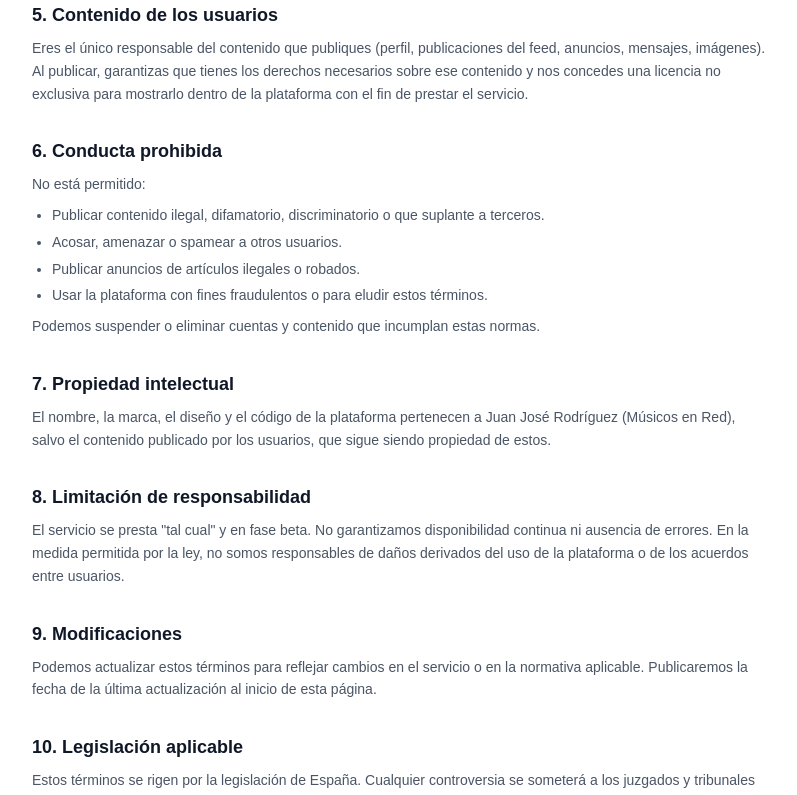
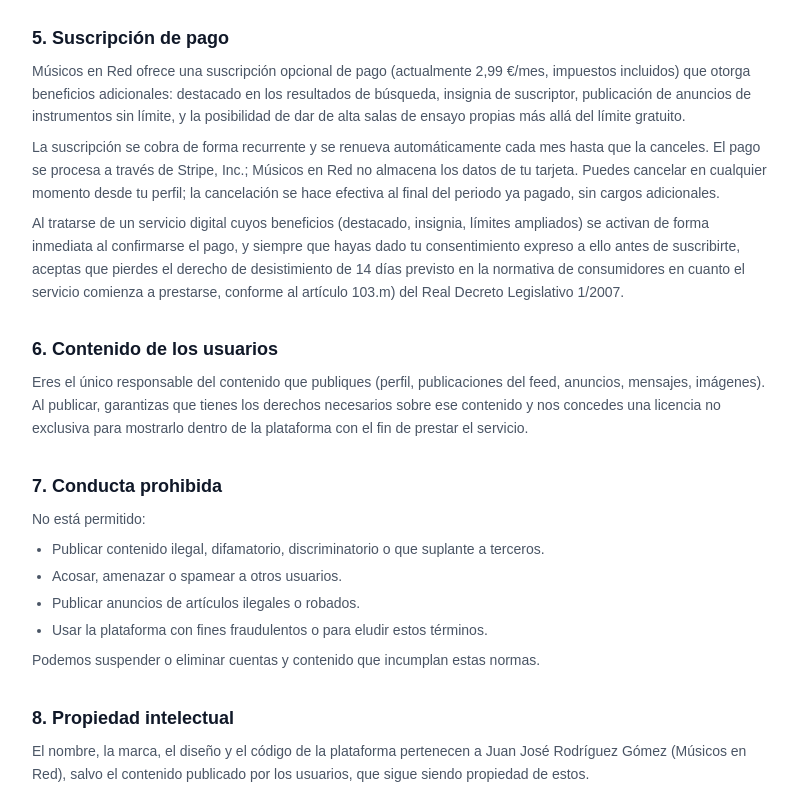
Before and after one commit to juancts/musicos-en-red, a Next.js app: page /terminos in a window 1280 px wide. Shown: the part 880-1675 px from the top of the page, without its empty margins (240-1037 px from the left). Built offline with nearby package versions, Linux system fonts and the light colour scheme; no server answers.

Commit message:
Add fiscal data and subscription terms to legal pages
Populate NIF/domicilio in lib/legal.ts and add a "Suscripción de pago"
section to Términos covering price, billing/cancellation, and the
14-day withdrawal-right waiver for the paid subscription.

```diff
--- a/app/terminos/page.tsx
+++ b/app/terminos/page.tsx
@@ -8,7 +8,7 @@ export default function TerminosPage() {
   return (
     <div className="max-w-3xl mx-auto px-4 py-16">
       <h1 className="text-3xl font-semibold text-gray-900 mb-2">Términos y condiciones de uso</h1>
-      <p className="text-sm text-gray-400 mb-10">Última actualización: 17 de julio de 2026</p>
+      <p className="text-sm text-gray-400 mb-10">Última actualización: 24 de julio de 2026</p>
 
       <div className="space-y-8 text-sm text-gray-600 leading-relaxed">
         <section>
@@ -67,7 +67,33 @@ export default function TerminosPage() {
         </section>
 
         <section>
-          <h2 className="text-lg font-semibold text-gray-900 mb-2">5. Contenido de los usuarios</h2>
+          <h2 className="text-lg font-semibold text-gray-900 mb-2">5. Suscripción de pago</h2>
+          <p className="mb-2">
+            Músicos en Red ofrece una suscripción opcional de pago (actualmente 2,99 €/mes,
+            impuestos incluidos) que otorga beneficios adicionales: destacado en los resultados
+            de búsqueda, insignia de suscriptor, publicación de anuncios de instrumentos sin
+            límite, y la posibilidad de dar de alta salas de ensayo propias más allá del límite
+            gratuito.
+          </p>
+          <p className="mb-2">
+            La suscripción se cobra de forma recurrente y se renueva automáticamente cada mes
+            hasta que la canceles. El pago se procesa a través de Stripe, Inc.; Músicos en Red no
+            almacena los datos de tu tarjeta. Puedes cancelar en cualquier momento desde tu
+            perfil; la cancelación se hace efectiva al final del periodo ya pagado, sin cargos
+            adicionales.
+          </p>
+          <p>
+            Al tratarse de un servicio digital cuyos beneficios (destacado, insignia, límites
+            ampliados) se activan de forma inmediata al confirmarse el pago, y siempre que hayas
+            dado tu consentimiento expreso a ello antes de suscribirte, aceptas que pierdes el
+            derecho de desistimiento de 14 días previsto en la normativa de consumidores en
+            cuanto el servicio comienza a prestarse, conforme al artículo 103.m) del Real Decreto
+            Legislativo 1/2007.
+          </p>
+        </section>
+
+        <section>
+          <h2 className="text-lg font-semibold text-gray-900 mb-2">6. Contenido de los usuarios</h2>
           <p>
             Eres el único responsable del contenido que publiques (perfil, publicaciones del
             feed, anuncios, mensajes, imágenes). Al publicar, garantizas que tienes los derechos
@@ -77,7 +103,7 @@ export default function TerminosPage() {
         </section>
 
         <section>
-          <h2 className="text-lg font-semibold text-gray-900 mb-2">6. Conducta prohibida</h2>
+          <h2 className="text-lg font-semibold text-gray-900 mb-2">7. Conducta prohibida</h2>
           <p className="mb-2">No está permitido:</p>
           <ul className="list-disc pl-5 space-y-1">
             <li>Publicar contenido ilegal, difamatorio, discriminatorio o que suplante a terceros.</li>
@@ -91,7 +117,7 @@ export default function TerminosPage() {
         </section>
 
         <section>
-          <h2 className="text-lg font-semibold text-gray-900 mb-2">7. Propiedad intelectual</h2>
+          <h2 className="text-lg font-semibold text-gray-900 mb-2">8. Propiedad intelectual</h2>
           <p>
             El nombre, la marca, el diseño y el código de la plataforma pertenecen a{" "}
             {DATOS_LEGALES.nombreResponsable}, salvo el contenido publicado por los usuarios, que
@@ -100,7 +126,7 @@ export default function TerminosPage() {
         </section>
 
         <section>
-          <h2 className="text-lg font-semibold text-gray-900 mb-2">8. Limitación de responsabilidad</h2>
+          <h2 className="text-lg font-semibold text-gray-900 mb-2">9. Limitación de responsabilidad</h2>
           <p>
             El servicio se presta &quot;tal cual&quot; y en fase beta. No garantizamos
             disponibilidad continua ni ausencia de errores. En la medida permitida por la ley, no
@@ -110,7 +136,7 @@ export default function TerminosPage() {
         </section>
 
         <section>
-          <h2 className="text-lg font-semibold text-gray-900 mb-2">9. Modificaciones</h2>
+          <h2 className="text-lg font-semibold text-gray-900 mb-2">10. Modificaciones</h2>
           <p>
             Podemos actualizar estos términos para reflejar cambios en el servicio o en la
             normativa aplicable. Publicaremos la fecha de la última actualización al inicio de
@@ -119,7 +145,7 @@ export default function TerminosPage() {
         </section>
 
         <section>
-          <h2 className="text-lg font-semibold text-gray-900 mb-2">10. Legislación aplicable</h2>
+          <h2 className="text-lg font-semibold text-gray-900 mb-2">11. Legislación aplicable</h2>
           <p>
             Estos términos se rigen por la legislación de {DATOS_LEGALES.pais}. Cualquier
             controversia se someterá a los juzgados y tribunales competentes conforme a dicha
@@ -128,7 +154,7 @@ export default function TerminosPage() {
         </section>
 
         <section>
-          <h2 className="text-lg font-semibold text-gray-900 mb-2">11. Contacto</h2>
+          <h2 className="text-lg font-semibold text-gray-900 mb-2">12. Contacto</h2>
           <p>
             Para cualquier duda sobre estos términos, escríbenos a{" "}
             <a href={`mailto:${DATOS_LEGALES.email}`} className="text-emerald-600 hover:underline">
--- a/lib/legal.ts
+++ b/lib/legal.ts
@@ -1,10 +1,10 @@
 // Datos del responsable del proyecto, usados en Términos, Privacidad y Contacto.
 // Completar cuando estén disponibles (dominio propio, constitución de empresa, etc).
 export const DATOS_LEGALES = {
-  nombreResponsable: "Juan José Rodríguez (Músicos en Red)",
+  nombreResponsable: "Juan José Rodríguez Gómez (Músicos en Red)",
   email: "contacto@musicosenred.com",
-  nif: null as string | null,
-  domicilio: null as string | null,
+  nif: "60756661E" as string | null,
+  domicilio: "C/ dels Roures, 11, Colonia Gal, Vacarisses (Barcelona)" as string | null,
   dominio: "musicosenred.com",
   pais: "España",
 };
```
